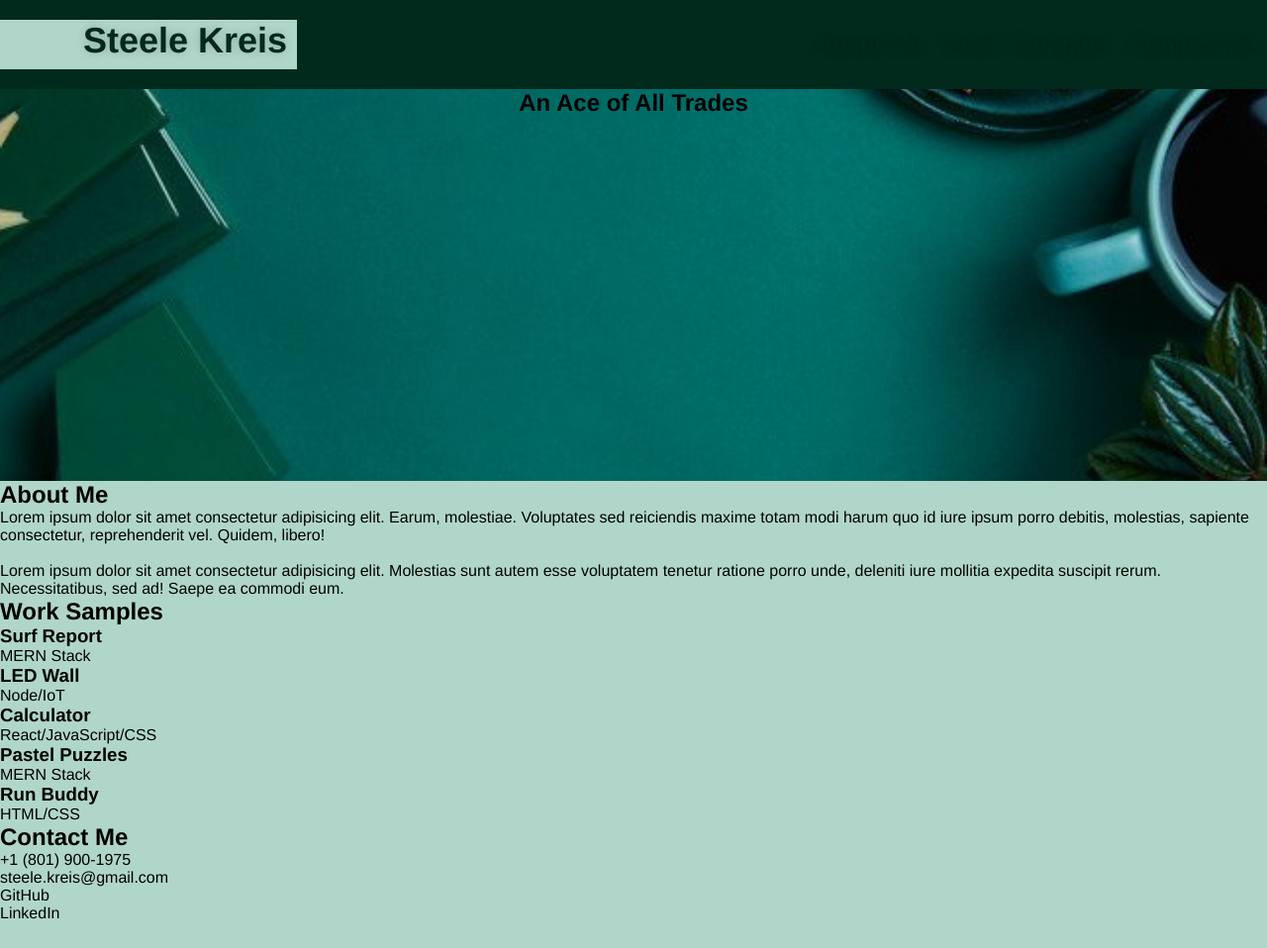
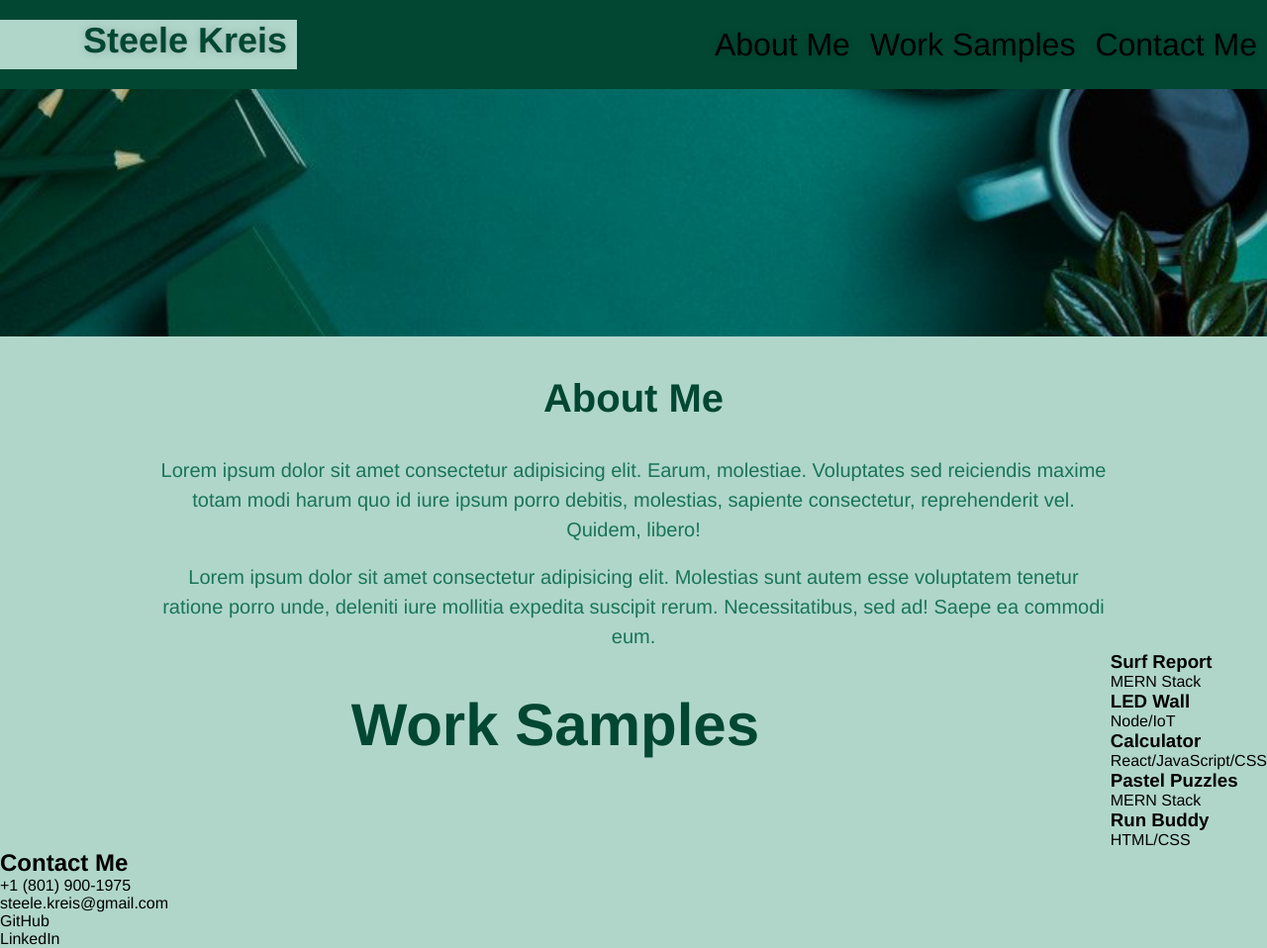
Before and after one commit to steelekreis/portfolio, a plain HTML site: page index.html in a window 1280 px wide. Shown: the whole page at 99% size. Before the commit the page ends 932 px from the top, so only its background shows below. Drawn offline with Linux system fonts and the light colour scheme.

Commit message:
working on styles for about me, etc.

```diff
--- a/css/styles.css
+++ b/css/styles.css
@@ -1,5 +1,5 @@
 :root {
-    --primary-color: rgb(1, 41, 28);
+    --primary-color: rgb(1, 71, 49);
     --secondary-color: rgb(25, 116, 87);
     --tertiary-color: rgb(176, 214, 202);
 }
@@ -55,8 +55,9 @@ header nav ul {
 header nav ul li a {
     padding: 10px 10px;
     font-weight: normal;
-    font-size: 2vw;
+    font-size: 2.5vw;
     text-shadow: 0 0 10px rgba(0, 0, 0, .2);
+    color: black;
 }
 .hero {
     background-image: url('../assets/Portfolio\ Banner.png');
@@ -66,5 +67,29 @@ header nav ul li a {
     justify-content: center;
     flex-wrap: wrap;
     align-items: flex-start;
-    height: 396px;
+    height: 250px;
 }
+
+
+
+.flex-row {
+    display: flex;
+}
+
+.sectiontitle {
+    font-size: 40px;
+    color: var(--primary-color);
+    text-align: center;
+    padding-top: 40px;
+    margin: 0 auto 35px auto;
+    width: 40%;
+}
+
+.bio p {
+line-height: 1.5;
+color: var(--secondary-color);
+width: 75%;
+margin: 0 auto;
+font-size: 20px;
+text-align: center;
+}
--- a/index.html
+++ b/index.html
@@ -31,20 +31,17 @@
     <!--HERO AND SUBTITLE-->
     <section class="hero">
         <div>
-            <h2>
-                An Ace of All Trades
-            </h2>
         </div>
     </section>
 
     <!--ABOUT ME SECTION-->
     <section id="about-me">
         <div>
-            <h2>
+            <h2  class="sectiontitle">
                 About Me
             </h2>
         </div>
-        <div>
+        <div class="bio">
             <p>
                 Lorem ipsum dolor sit amet consectetur adipisicing elit. Earum, molestiae. Voluptates sed reiciendis maxime totam modi harum quo id iure ipsum porro debitis, molestias, sapiente consectetur, reprehenderit vel. Quidem, libero!
             </p>
@@ -57,8 +54,8 @@
 
     <!--WORK SAMPLES-->
 
-    <section id="work-samples">
-        <div>
+    <section id="work-samples" class="flex-row">
+        <div class="sectiontitle">
             <h2>
                 Work Samples
             </h2>
```
